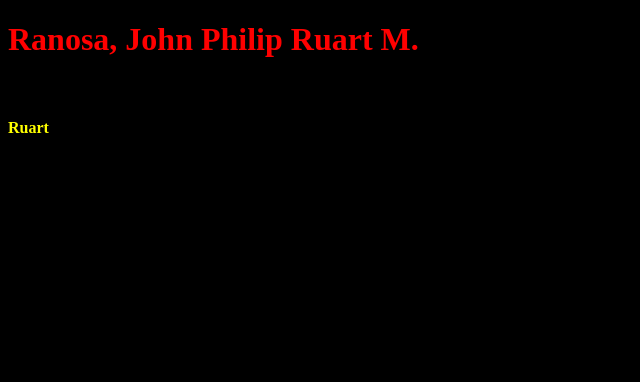
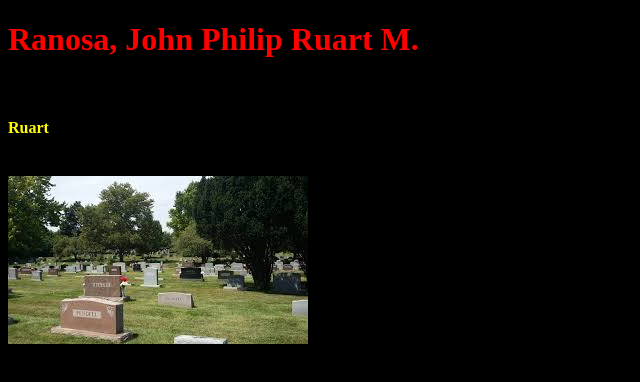
Before and after one commit to RuartRanosa/sample, a plain HTML site: page index.html in a window 1280 px wide. Shown: the whole page, without its empty margins (0-640 px from the left). Drawn offline with Linux system fonts and the light colour scheme.

Commit message:
Initial commit

```diff
--- a/index.html
+++ b/index.html
@@ -8,5 +8,8 @@
     <br>
     <h4><font color="yellow">Ruart</font></h4>
     <br>
+    <a href = "https://ruartranosa.github.io/">
+    <img src = "cemetery.jpeg">
+    </a>
   </body>
 </html>
```
Also changed, not shown: cemetery.jpeg (added), sample.txt (added).
